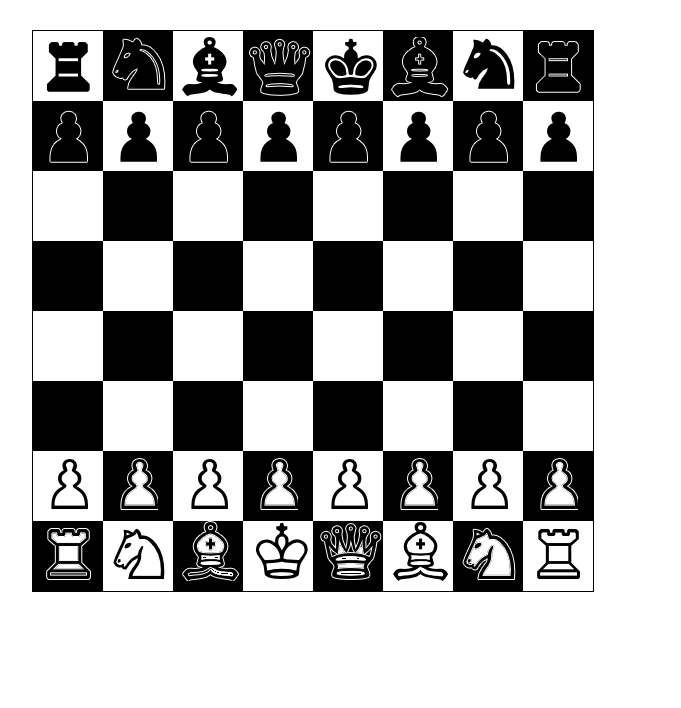
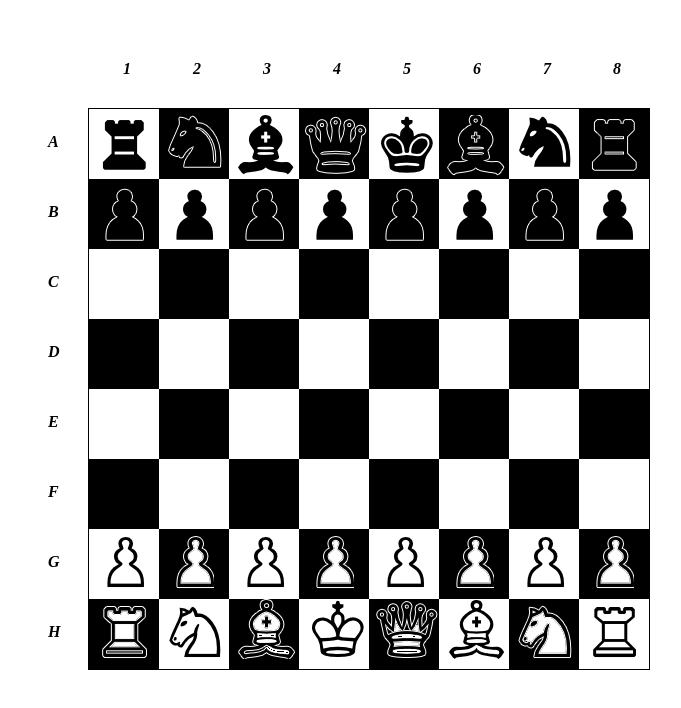
Before and after one commit to 292-group/web-pz-2-3, a plain HTML site: page task_3/index.html in a window 1280 px wide. Shown: the top 708 px of the page, without its empty margins (10-691 px from the left). Drawn offline with Linux system fonts and the light colour scheme.

Commit message:
done 3 task

```diff
--- a/task_3/index.html
+++ b/task_3/index.html
@@ -9,6 +9,7 @@
 </head>
 <body>
     <div class="main">
+        <div class="letters"></div>
     <div class="container"></div>
     </div>
     <script src="./index.js"></script>
--- a/task_3/index.js
+++ b/task_3/index.js
@@ -1,7 +1,9 @@
 function drawChess(){
 let container=document.querySelector('.container');
 let mainBlock=document.querySelector('.main');
+let letters=document.querySelector('.letters');
 let block;
+let letter;
 let flag=true;
 let figure = { //створення масиву з розположенням фігур
         0 : ['-263px -19px', '-484px -22px', '-372px -17px', '-150px -16px', '-38px -16px','-372px -17px', '-484px -22px','-263px -19px'],
@@ -13,11 +15,8 @@ let figure = { //створення масиву з розположенням
 for(let i=0;i<8;i++){
     for(let j=0;j<8;j++){
     if(j==0)flag=!flag;
-
     block=document.createElement('div');
-
     if(flag) block.className='block black';
-
     else block.className='block white';
     if(figure[i]!==undefined&&figure[i][j]!==undefined){
         block.style.backgroundImage='url(./img/сhess_symbols_set_.png)'
@@ -27,16 +26,19 @@ for(let i=0;i<8;i++){
     flag=!flag;
     }
 }
-// for(let i=0;i<8;i++){
-//     block=document.createElement('p');
-//     block.className='block black';
-//     block.innerHTML(`${i}`)
-//     mainBlock.appendChild(block);
-//     // for(let j=0;j<8;j++){
-
-//     // }
-// }
-
-
+//array for numbers
+for(let i=1;i<9;i++){
+    block=document.createElement('span');
+    block.className='block num ';
+    block.innerHTML=`${i}`;
+    mainBlock.appendChild(block);
+}
+//array for letters
+for (let i=65; i<73; i++){
+    letter=document.createElement('span');
+    letter.className=' latter';
+    letter.innerHTML=`${String.fromCharCode(i)}`;
+    letters.append(letter);
+  }
 }
 drawChess();
--- a/task_3/main.css
+++ b/task_3/main.css
@@ -5,7 +5,9 @@
 .container{
     width: 560px;
     height: 560px;
-    margin: 30px auto;
+    margin: 90px 90px;
+    bottom: 550px;
+    position: relative;
     border: 1px solid black;
 }
 .block{
@@ -19,3 +21,20 @@
 .white{
     background: white;
 }
+.num{
+    position:relative;
+    left: 125px;
+    bottom: 1250px;
+    font-style:oblique;
+    font-weight: bold;
+}
+.latter{
+    width: 70px;
+    font-style:oblique;
+    font-weight: bold;
+    height: 70px;
+    top: 125px;
+    left: 50px;
+    position: relative;
+    display: grid;
+}
```
